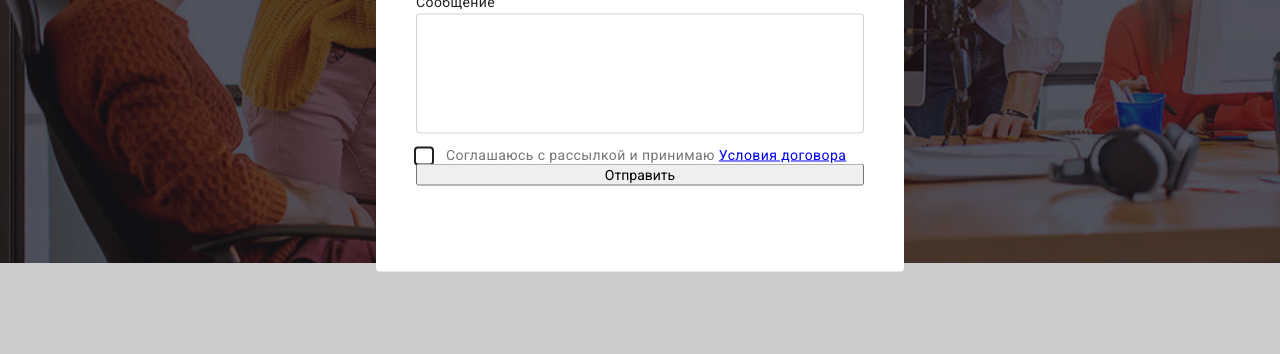
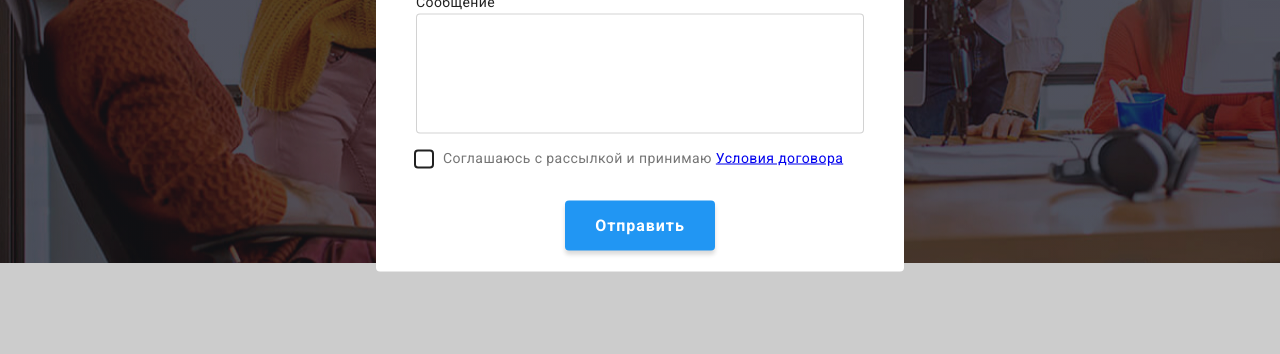
Before and after one commit to koljuchka93/goit-markup-hw-06, a plain HTML site: page index.html in a window 1280 px wide. Shown: the part 419-773 px from the top of the page. Drawn offline with nearby package versions, Linux system fonts and the light colour scheme.

Commit message:
fin checkbox

```diff
--- a/css/style.css
+++ b/css/style.css
@@ -785,8 +785,8 @@ body {
 .modal-form-checkbox-policy {
   font-weight: 400;
   font-size: 14px;
-  line-height: 1, 714;
-  color: #757575;
+  line-height: 1.714;
+  color: var(--font-paragraph-color);
 }
 .modal-form-checkbox-policy::before {
   display: inline-block;
@@ -797,9 +797,42 @@ body {
   border-radius: 2px;
   cursor: pointer;
   outline: 2px solid var(--font-heading-color);
-  margin-right: 10px;
+  margin-right: 7px;
 }
 .modal-form-checkbox:checked + .modal-form-checkbox-policy::before {
   background-image: url(/images/icon-check.svg);
+  outline: var(--font—btn-accent-color);
+}
+.modal-form-checkbox:focus + .modal-form-checkbox-policy::before {
+  outline-color: var(--font—btn-accent-color);
+}
+
+/* approve button */
+.modal-form-btn {
+  align-self: center;
+  height: 50px;
+  font-family: "Roboto", sans-serif;
+  font-weight: 700;
+  font-size: 16px;
+  line-height: 1.875;
+  letter-spacing: 0.06em;
+  color: var(--main-bcgrnd-color);
+  background: var(--font—btn-accent-color);
+  box-shadow: 0px 4px 4px rgba(0, 0, 0, 0.15);
+  border-radius: 4px;
+  cursor: pointer;
+  padding: 10px 30px;
+  border: 1px;
+  animation-duration: 2000ms;
+  animation-iteration-count: 1;
+  transition: color 250ms cubic-bezier(0.4, 0, 0.2, 1),
+    fill 250ms cubic-bezier(0.4, 0, 0.2, 1);
+  margin-top: 30px;
+}
+.modal-form-btn:hover,
+.modal-form-btn:focus {
+  background: var(--btn-click-on-color);
+  box-shadow: 0px 4px 4px rgba(0, 0, 0, 0.15);
+  border-radius: 4px;
 }
 /* END MODAL WINDOW */
```
